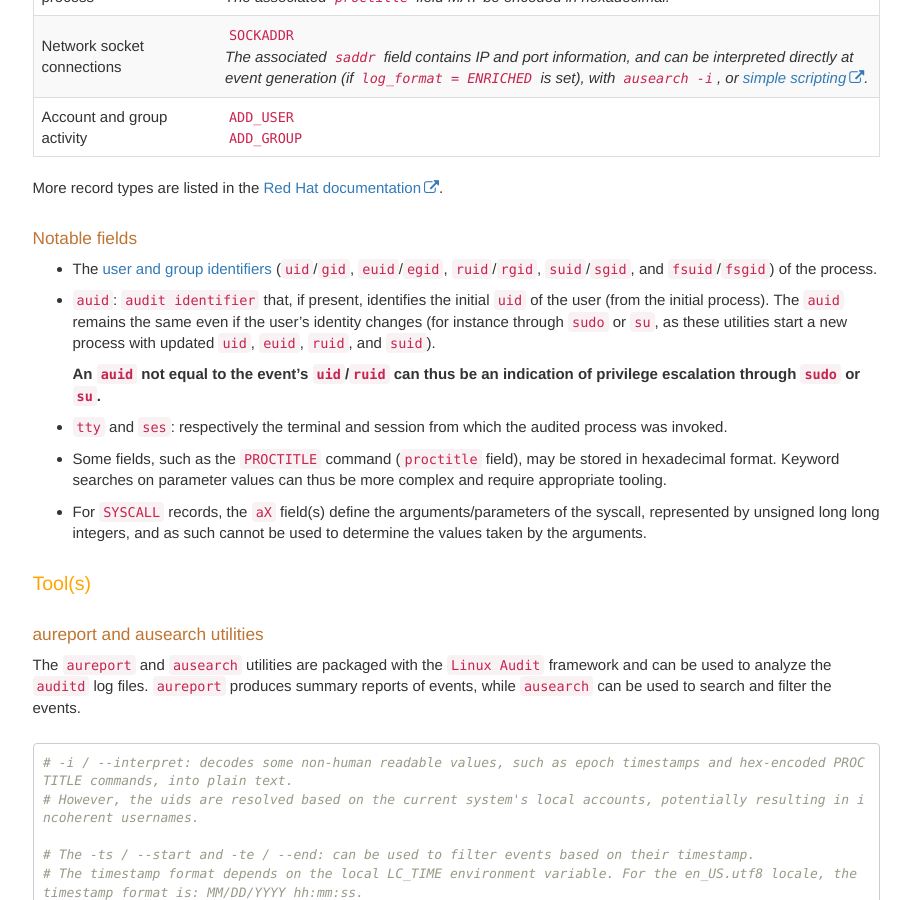
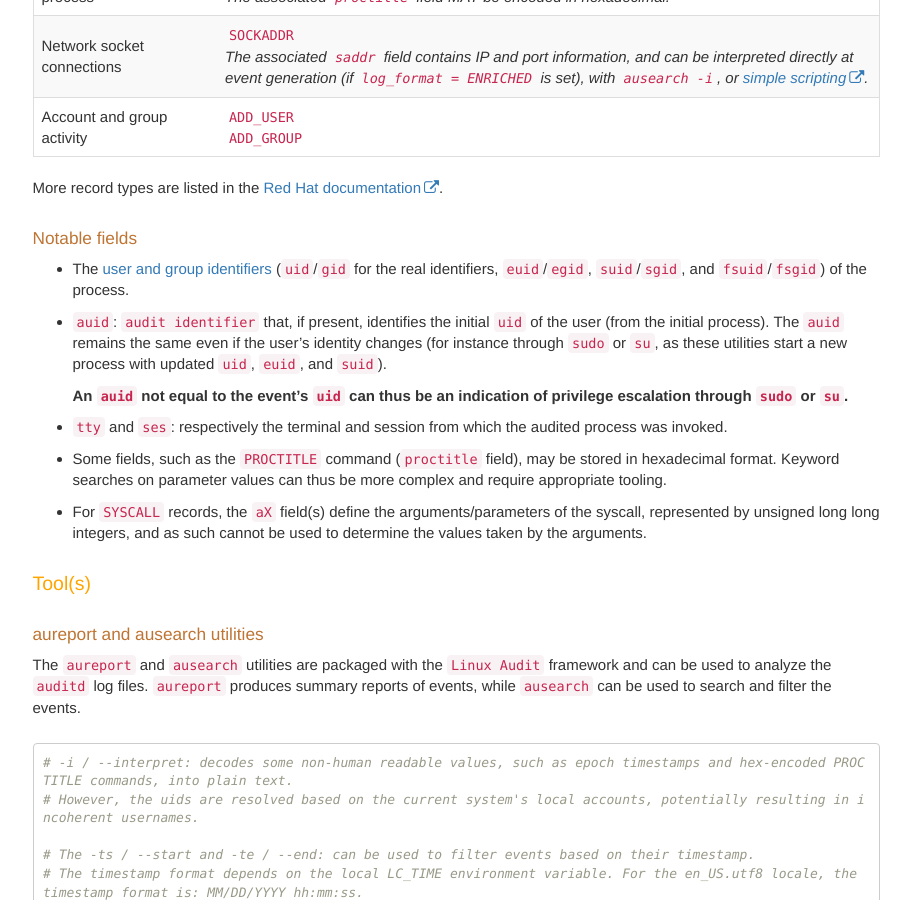
Before and after one commit to Qazeer/artefacts.help, a Jekyll site: the page built from pages/linux/audit_framework.md, in a window 1280 px wide and 900 px high, scrolled down 3554 px. Shown: the whole window, without its empty margins (330-1241 px from the left). Built offline with Jekyll 4.4.1, drawn with Linux system fonts in a browser that asks for light colours; comment, search, counter and statistics services are not loaded.

Commit message:
[Artefact] Linux Audit framework - Fix the uid / ruid fields

```diff
--- a/pages/linux/audit_framework.md
+++ b/pages/linux/audit_framework.md
@@ -151,17 +151,16 @@ More record types are listed in the
 #### Notable fields
 
   - The [user and group identifiers](./user_and_group_identifiers.md)
-    (`uid`/`gid`, `euid`/`egid`, `ruid`/`rgid`, `suid`/`sgid`, and
+    (`uid`/`gid` for the real identifiers, `euid`/`egid`, `suid`/`sgid`, and
     `fsuid`/`fsgid`) of the process.
 
   - `auid`: `audit identifier` that, if present, identifies the initial `uid` of
     the user (from the initial process). The `auid` remains the same even if
     the user's identity changes (for instance through `sudo` or `su`, as these
-    utilities start a new process with updated `uid`, `euid`, `ruid`, and
-    `suid`).
+    utilities start a new process with updated `uid`, `euid`, and `suid`).
 
-    **An `auid` not equal to the event's `uid`/`ruid` can thus be an
-    indication of privilege escalation through `sudo` or `su`.**
+    **An `auid` not equal to the event's `uid` can thus be an indication of
+    privilege escalation through `sudo` or `su`.**
 
   - `tty` and `ses`: respectively the terminal and session from which the
     audited process was invoked.
```
